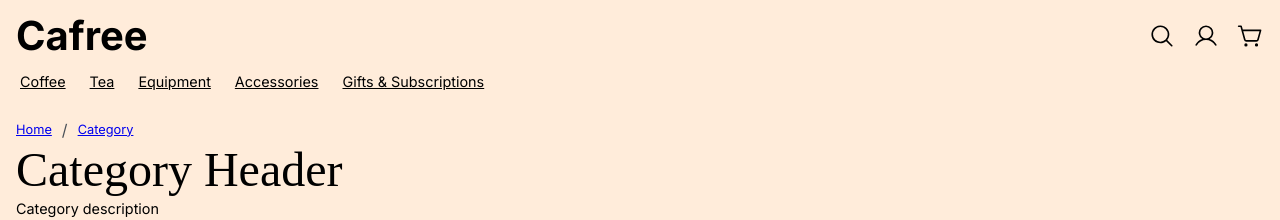
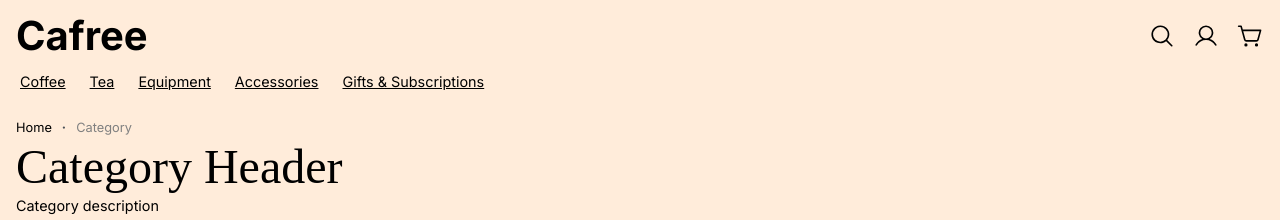
Before and after one commit to njcushing/online-shop, a React (Vite) app in the folder packages/frontend/: page /c/accessories in a window 1280 px wide. Shown: the top 220 px of the page. Built offline with nearby package versions, Linux system fonts and the light colour scheme; a web font is replaced by a local one.

Commit message:
Adjust separator and styles for Breadcrumbs in CategoryBanner

```diff
--- a/packages/frontend/src/features/CategoryBanner/index.module.css
+++ b/packages/frontend/src/features/CategoryBanner/index.module.css
@@ -8,8 +8,25 @@
     padding: 16px;
 }
 
+.category-breadcrumbs-separator {
+    font-size: 0.8rem;
+    font-weight: 700;
+}
+
 .category-breadcrumb {
+    color: black;
     font-size: 0.8rem;
+    text-decoration: none;
+}
+
+.category-breadcrumb-current {
+    color: grey;
+}
+
+@media (hover: hover) {
+    .category-breadcrumb:hover:not(.category-breadcrumb-current) {
+        text-decoration: underline;
+    }
 }
 
 .category-header {
--- a/packages/frontend/src/features/CategoryBanner/index.tsx
+++ b/packages/frontend/src/features/CategoryBanner/index.tsx
@@ -22,13 +22,22 @@ const subcategories = [
 export function CategoryBanner() {
     return (
         <div className={styles["category-banner"]}>
-            <Breadcrumbs>
-                {pathFromHome.map((item) => {
+            <Breadcrumbs
+                separator="·"
+                classNames={{
+                    separator: styles["category-breadcrumbs-separator"],
+                    breadcrumb: styles["category-breadcrumb"],
+                }}
+            >
+                {pathFromHome.map((item, i) => {
                     const { title, to } = item;
-                    return (
-                        <Link to={to} key={title} className={styles["category-breadcrumb"]}>
+                    const current = i === pathFromHome.length - 1;
+                    return !current ? (
+                        <Link to={to} key={title}>
                             {title}
                         </Link>
+                    ) : (
+                        <span className={styles["category-breadcrumb-current"]}>{title}</span>
                     );
                 })}
             </Breadcrumbs>
```
